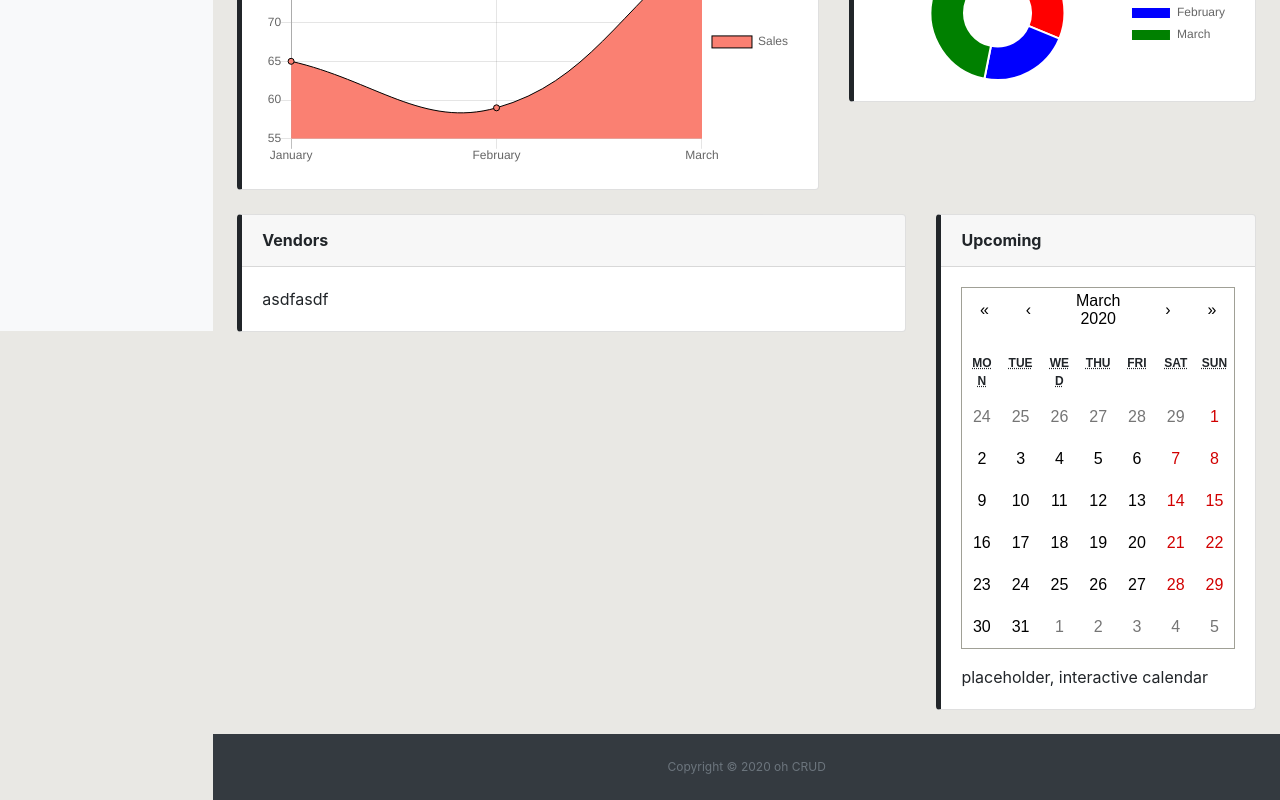
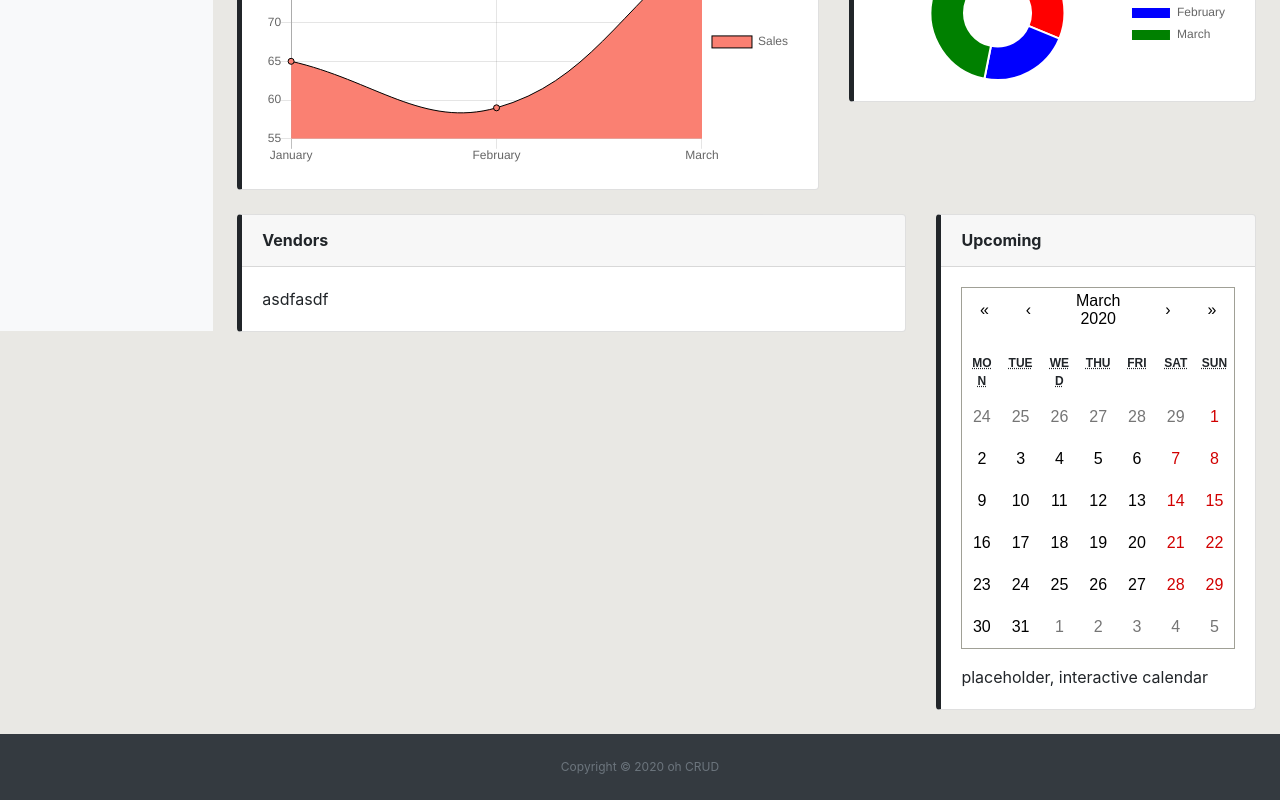
Before and after one commit to resousa/project-2, a React (Create React App) app: page /register in a window 1280 px wide. Shown: the part 469-1269 px from the top of the page. Built offline with nearby package versions, Linux system fonts and the light colour scheme.

Commit message:
removed footer from <main>

```diff
--- a/src/components/Dashboard.css
+++ b/src/components/Dashboard.css
@@ -50,7 +50,7 @@ body {
 
 .sticky-footer {
   padding: 1.5rem;
-  margin: 0 -24px;
+  margin: 0 -30px;
   font-size: 0.75rem;
 }
 
--- a/src/components/Dashboard.js
+++ b/src/components/Dashboard.js
@@ -236,17 +236,13 @@ export default function Dashboard(props) {
                 </div>
               </div>
             </div>
-            <footer className='sticky-footer bg-dark'>
-              <div className='my-auto'>
-                <div className='copyright text-center my-auto'>
-                  <span className='text-muted'>
-                    Copyright &copy; 2020 oh CRUD
-                  </span>
-                </div>
-              </div>
-            </footer>
           </main>
         </div>
+        <footer className='sticky-footer bg-dark'>
+            <div className='text-center'>
+              <span className='text-muted'>Copyright &copy; 2020 oh CRUD</span>
+            </div>
+        </footer>
       </div>
     </div>
   );
```
